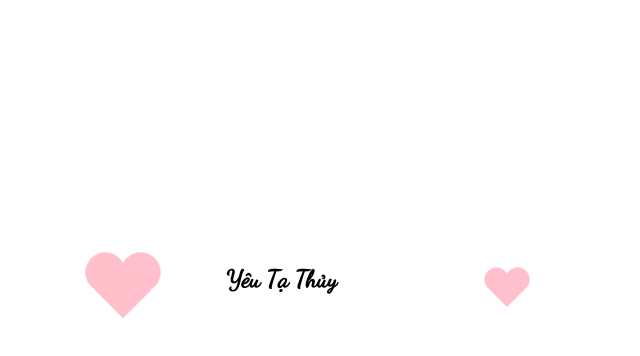
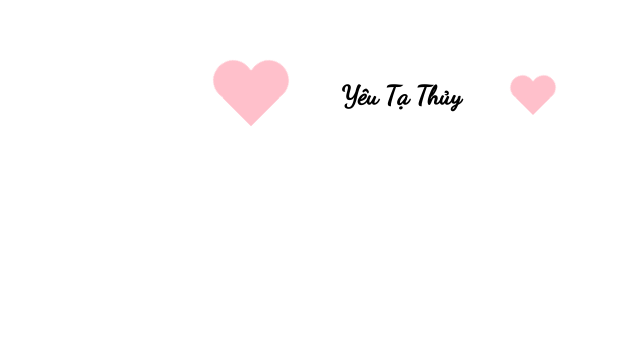
Before and after one commit to datcntt2000/test.github.io, a plain HTML site: page index.html in a window 1280 px wide. Shown: the part 178-534 px from the top of the page, without its empty margins (281-921 px from the left). Drawn offline with Linux system fonts and the light colour scheme.

Commit message:
Update index.html

```diff
--- a/index.html
+++ b/index.html
@@ -5,9 +5,9 @@
  @import url(https://fonts.googleapis.com/css?family=Dancing+Script);
  	h1 {
     position: fixed;
-    margin-top: 34%;
-    margin-left: 39%;
-  	font-size: 24px;
+    margin-top: 19.5%;
+    margin-left: 48%;
+  	font-size: 26px;
     font-family: 'Dancing Script';
   	}
 
@@ -27,8 +27,8 @@
 
   .heart {
     position: absolute;
-   	margin-left: 30%;
-    margin-top: 35%;
+   	margin-left: 40%;
+    margin-top: 20%;
     top: 0;
     right: 0;
     bottom: 0;
@@ -78,8 +78,8 @@
   }
   .heart1 {
     position: absolute;
-    margin-left: 60%;
-    margin-top: 35%;
+    margin-left: 62%;
+    margin-top: 20%;
     top: 0;
     right: 0;
     bottom: 0;
```
